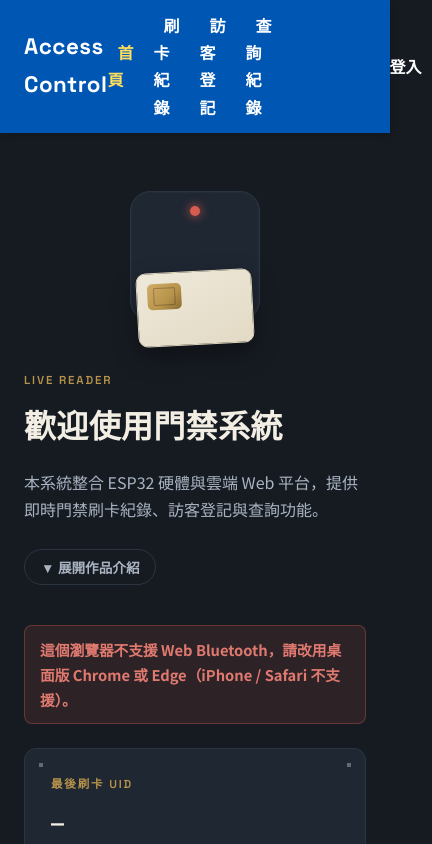
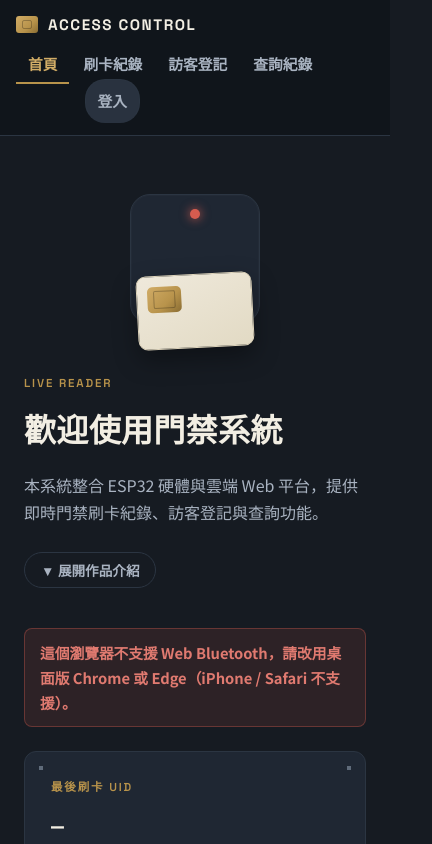
Before and after one commit to truman3309/Access-control-web, a Vue app: page /#/ in a window 390 px wide. Shown: the top 844 px of the page, 432 px wide, since content can reach past the window. Built offline with nearby package versions, Linux system fonts and the light colour scheme; the HTML template or start-up script is replaced by a standard one.

Commit message:
Update NavBar.vue

```diff
--- a/src/components/NavBar.vue
+++ b/src/components/NavBar.vue
@@ -1,24 +1,26 @@
 <template>
-  <header class="navbar">
-    <h1 class="logo">Access Control</h1>
-    <nav>
+  <header class="rail">
+    <router-link to="/" class="brand">
+      <span class="chip chip-sm"></span>
+      <span class="brand-text">ACCESS CONTROL</span>
+    </router-link>
+
+    <nav class="rail-nav">
       <ul class="nav-links">
         <li><router-link to="/" active-class="active" exact>首頁</router-link></li>
         <li><router-link to="/records" active-class="active">刷卡紀錄</router-link></li>
         <li><router-link to="/visitor" active-class="active">訪客登記</router-link></li>
         <li><router-link to="/query" active-class="active">查詢紀錄</router-link></li>
         <li class="user-area">
-          <!-- 已登入 -->
           <span
             v-if="auth.isLoggedIn"
-            class="user-name"
+            class="user-tag"
             @click="handleUserClick"
-            title="點一下查看個人資料，再次點擊可登出"
+            title="點一下查看個人識別證，再次點擊可登出"
           >
-            {{ auth.userName }}
+            <span class="led go"></span>{{ auth.userName }}
           </span>
-          <!-- 未登入 -->
-          <router-link v-else to="/Login" class="login-link">登入</router-link>
+          <router-link v-else to="/login" class="login-link">登入</router-link>
         </li>
       </ul>
     </nav>
@@ -26,11 +28,11 @@
 
   <!-- 登出確認對話框 -->
   <div v-if="showLogoutConfirm" class="modal-overlay" @click.self="showLogoutConfirm = false">
-    <div class="modal-box">
-      <p>是否要登出帳號「{{ auth.userName }}」？</p>
+    <div class="modal-box panel">
+      <p>要登出「{{ auth.userName }}」的識別證嗎？</p>
       <div class="modal-actions">
-        <button class="btn-confirm" @click="confirmLogout">確認登出</button>
-        <button class="btn-cancel" @click="showLogoutConfirm = false">取消</button>
+        <button class="btn btn-danger" @click="confirmLogout">登出</button>
+        <button class="btn btn-ghost" @click="showLogoutConfirm = false">取消</button>
       </div>
     </div>
   </div>
@@ -66,101 +68,128 @@ function confirmLogout() {
 </script>
 
 <style scoped>
-.navbar {
+.rail {
   display: flex;
   justify-content: space-between;
   align-items: center;
-  background-color: #0056b3;
-  color: #fff;
-  padding: 12px 24px;
-  box-shadow: 0 2px 8px rgba(0, 0, 0, 0.2);
+  background-color: var(--ink-2);
+  border-bottom: 1px solid var(--panel-edge);
+  padding: 14px 28px;
 }
 
-.logo {
-  font-size: 1.4rem;
-  font-weight: bold;
-  color: #fff;
-  letter-spacing: 0.5px;
+.brand {
+  display: flex;
+  align-items: center;
+  gap: 10px;
+  text-decoration: none;
+}
+
+.chip-sm {
+  width: 22px;
+  height: 17px;
+  border-radius: 3px;
+}
+
+.brand-text {
+  font-family: var(--font-display);
+  font-size: 0.95rem;
+  font-weight: 700;
+  letter-spacing: 0.1em;
+  color: #f2eee3;
 }
 
 .nav-links {
   list-style: none;
   display: flex;
   align-items: center;
-  gap: 20px;
+  gap: 6px;
   margin: 0;
   padding: 0;
 }
 
 .nav-links a {
-  color: #fff;
+  color: var(--mist);
   text-decoration: none;
   font-weight: 600;
-  transition: color 0.3s ease;
-  padding: 6px 10px;
-  border-radius: 4px;
+  font-size: 0.92rem;
+  transition: color 0.2s ease, border-color 0.2s ease;
+  padding: 8px 12px;
+  border-bottom: 2px solid transparent;
 }
 
 .nav-links a:hover,
 .nav-links a.active {
-  color: #ffdf5d;
+  color: var(--brass-hi);
+  border-bottom-color: var(--brass);
 }
 
 .user-area {
-  margin-left: 20px;
+  margin-left: 14px;
   display: flex;
   align-items: center;
-  min-width: 120px;
+  min-width: 110px;
   justify-content: flex-end;
 }
 
-.user-name {
-  color: #ffdf5d;
-  font-weight: bold;
+.user-tag {
+  display: inline-flex;
+  align-items: center;
+  gap: 8px;
+  color: #f2eee3;
+  font-family: var(--font-mono);
+  font-weight: 600;
+  font-size: 0.86rem;
   cursor: pointer;
-  transition: color 0.3s ease;
+  padding: 6px 12px;
+  border: 1px solid var(--panel-edge);
+  border-radius: 20px;
+  transition: border-color 0.2s ease;
   white-space: nowrap;
 }
 
-.user-name:hover {
-  color: #fff;
+.user-tag:hover {
+  border-color: var(--brass);
 }
 
 .login-link {
-  color: #fff;
+  color: var(--card);
+  background: var(--panel-hi);
+  border: 1px solid var(--panel-edge);
   text-decoration: none;
   font-weight: 600;
-  transition: color 0.3s ease;
+  font-size: 0.9rem;
+  padding: 8px 16px;
+  border-radius: 20px;
+  transition: border-color 0.2s ease, color 0.2s ease;
 }
 
 .login-link:hover {
-  color: #ffdf5d;
+  border-color: var(--brass);
+  color: var(--brass-hi);
 }
 
 /* Modal */
 .modal-overlay {
   position: fixed;
   inset: 0;
-  background: rgba(0, 0, 0, 0.5);
+  background: rgba(10, 13, 17, 0.7);
   display: flex;
   align-items: center;
   justify-content: center;
   z-index: 1000;
+  padding: 20px;
 }
 
 .modal-box {
-  background: #fff;
-  border-radius: 12px;
-  padding: 30px 40px;
+  padding: 30px 36px;
   text-align: center;
-  box-shadow: 0 8px 24px rgba(0, 0, 0, 0.2);
   min-width: 280px;
 }
 
 .modal-box p {
   font-size: 1rem;
   margin-bottom: 20px;
-  color: #333;
+  color: #f2eee3;
 }
 
 .modal-actions {
@@ -169,31 +198,8 @@ function confirmLogout() {
   justify-content: center;
 }
 
-.btn-confirm {
-  padding: 10px 20px;
-  background-color: #dc3545;
-  color: white;
-  border: none;
-  border-radius: 6px;
-  cursor: pointer;
-  font-weight: 600;
-}
-
-.btn-confirm:hover {
-  background-color: #c82333;
-}
-
-.btn-cancel {
-  padding: 10px 20px;
-  background-color: #6c757d;
-  color: white;
-  border: none;
-  border-radius: 6px;
-  cursor: pointer;
-  font-weight: 600;
-}
-
-.btn-cancel:hover {
-  background-color: #5a6268;
+@media (max-width: 640px) {
+  .rail { flex-wrap: wrap; gap: 12px; padding: 12px 16px; }
+  .nav-links { flex-wrap: wrap; gap: 2px; }
 }
 </style>
```
